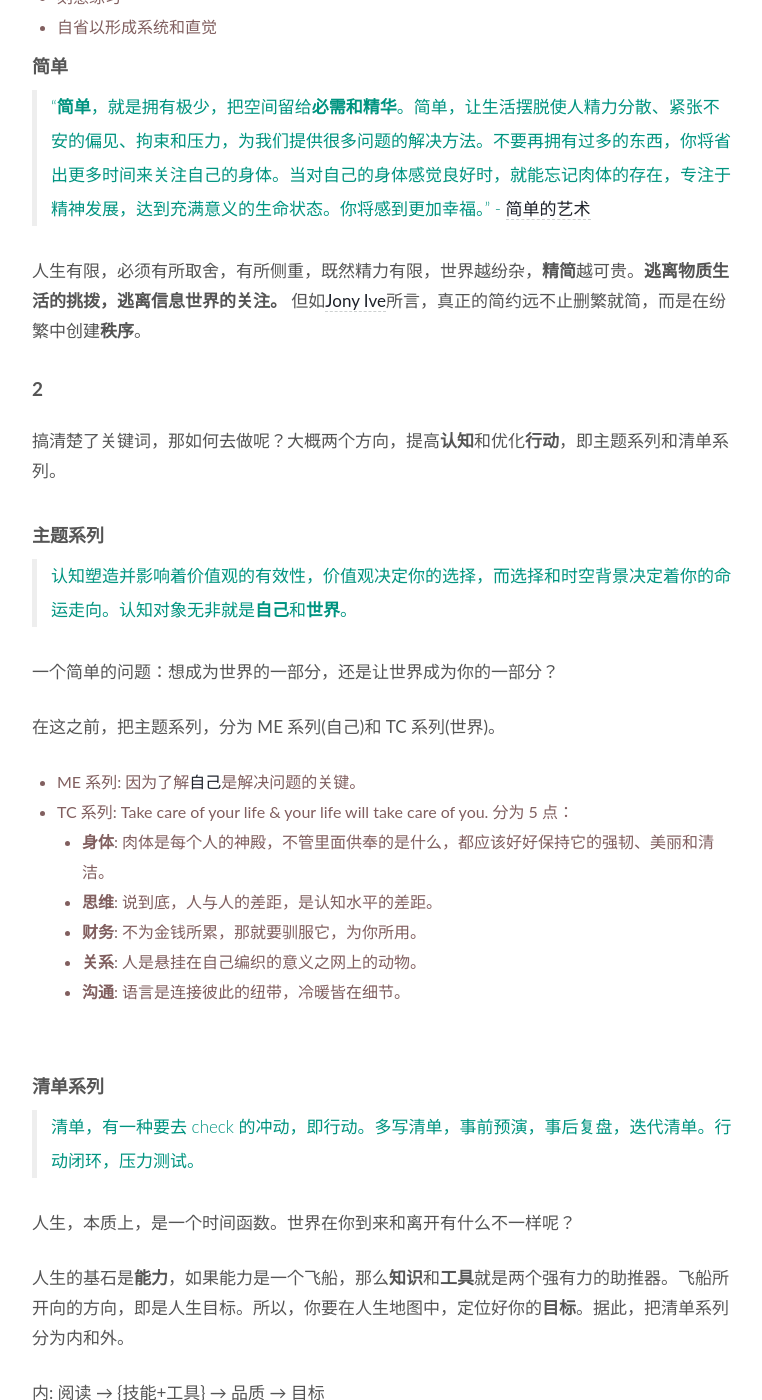
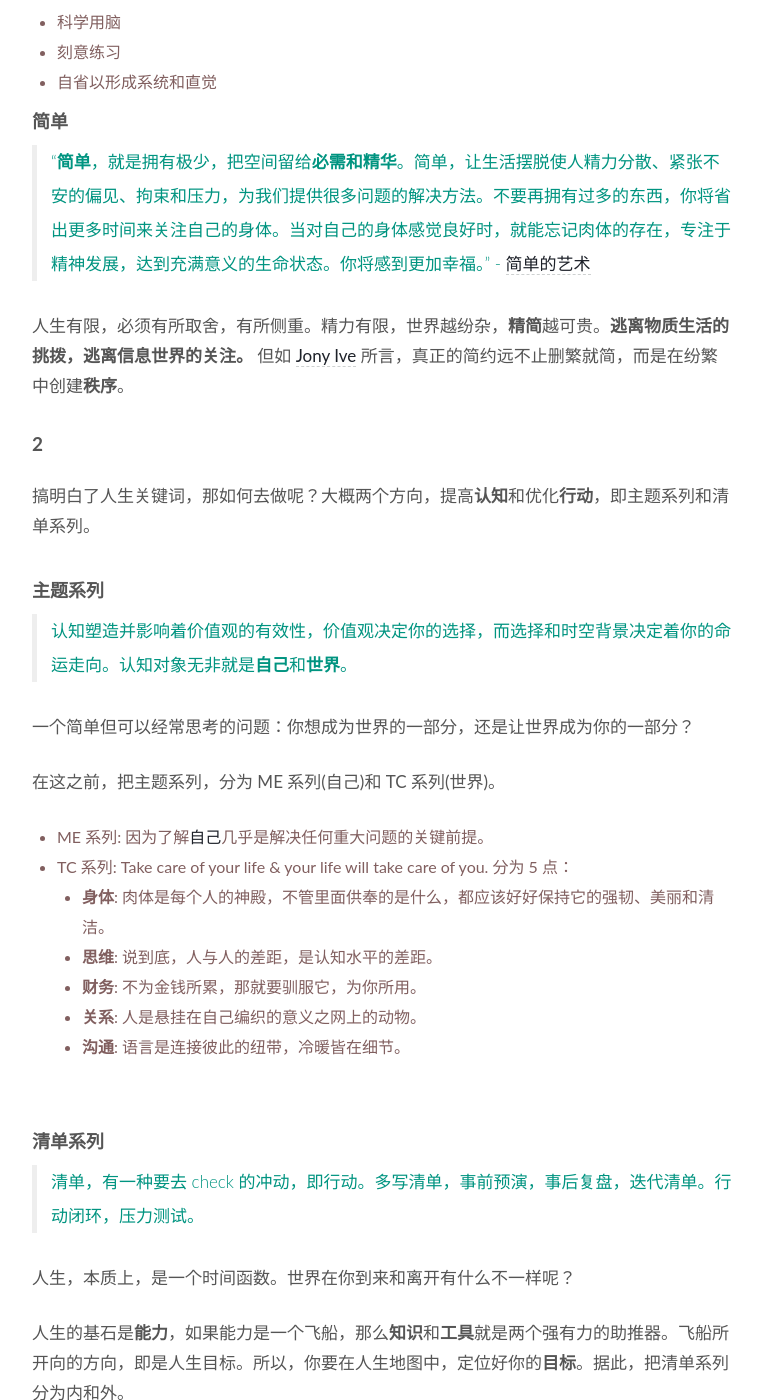
Before and after one commit to WillWang-X/willwang-x.github.io, a Jekyll site: the page built from _posts/blogs/2019-01-01-life-README.md, in a window 1280 px wide and 1400 px high, scrolled down 2698 px. Shown: the whole window, without its empty margins (258-1020 px from the left). Built offline with Jekyll 4.4.1, drawn with Linux system fonts in a browser that asks for light colours; some of the changed text lies outside the part shown.

Commit message:
Improve readability

```diff
--- a/_posts/blogs/2019-01-01-life-README.md
+++ b/_posts/blogs/2019-01-01-life-README.md
@@ -58,6 +58,7 @@
 
 **Internal** happiness is reward from being in **flow**. Create, mediate, love, play. It **clears** the mind & leaves us in **peace**.
 
+如果有选择，请把时间放在获得内在和大尺度的幸福上。
 
 ### 靠谱
 
@@ -85,22 +86,22 @@
 
 > "**简单**，就是拥有极少，把空间留给**必需和精华**。简单，让生活摆脱使人精力分散、紧张不安的偏见、拘束和压力，为我们提供很多问题的解决方法。不要再拥有过多的东西，你将省出更多时间来关注自己的身体。当对自己的身体感觉良好时，就能忘记肉体的存在，专注于精神发展，达到充满意义的生命状态。你将感到更加幸福。" - [简单的艺术](https://m.douban.com/book/subject/11620497/)
 
-人生有限，必须有所取舍，有所侧重，既然精力有限，世界越纷杂，**精简**越可贵。**逃离物质生活的挑拨，逃离信息世界的关注。** 但如[Jony Ive](https://youtu.be/4xzLr7xSr-g?t=46)所言，真正的简约远不止删繁就简，而是在纷繁中创建**秩序**。
+人生有限，必须有所取舍，有所侧重。精力有限，世界越纷杂，**精简**越可贵。**逃离物质生活的挑拨，逃离信息世界的关注。** 但如 [Jony Ive](https://youtu.be/4xzLr7xSr-g?t=46) 所言，真正的简约远不止删繁就简，而是在纷繁中创建**秩序**。
 
 
 ## 2
 
-搞清楚了关键词，那如何去做呢？大概两个方向，提高**认知**和优化**行动**，即主题系列和清单系列。
+搞明白了人生关键词，那如何去做呢？大概两个方向，提高**认知**和优化**行动**，即主题系列和清单系列。
 
 ### 主题系列
 
 > 认知塑造并影响着价值观的有效性，价值观决定你的选择，而选择和时空背景决定着你的命运走向。认知对象无非就是**自己**和**世界**。
 
-一个简单的问题：想成为世界的一部分，还是让世界成为你的一部分？
+一个简单但可以经常思考的问题：你想成为世界的一部分，还是让世界成为你的一部分？
 
 在这之前，把主题系列，分为 ME 系列(自己)和 TC 系列(世界)。
 
-- ME 系列: 因为了解[自己](https://www.wikiwand.com/en/Outline_of_self)是解决问题的关键。
+- ME 系列: 因为了解[自己](https://www.wikiwand.com/en/Outline_of_self)几乎是解决任何重大问题的关键前提。
 - TC 系列: Take care of your life & your life will take care of you. 分为 5 点：
 	- **身体**: 肉体是每个人的神殿，不管里面供奉的是什么，都应该好好保持它的强韧、美丽和清洁。
 	- **思维**: 说到底，人与人的差距，是认知水平的差距。
@@ -129,11 +130,11 @@
 
 <br>
 
-外: 见自己(数据 & 物品)，见天地(人和世界)，见众生(作品和成就)
+外: 见自己 (数据 & 物品)，见天地 (人和世界)，见众生 (作品和成就)
 
 - 数据清单：我积累了哪些数据？[]([Instagram](https://www.instagram.com/will.will.wang/)，[豆瓣](https://www.douban.com/people/lanluotiankong/)，[Github](https://github.com/willwang-x)，[微博](https://weibo.com/aibutong/))
 - 物品清单：我需要多少东西？
-- 感谢清单：感谢你所遇到人，因为温暖来源于此。
+- 感谢清单：感谢你所遇到人，人生漫长，温暖来源于此。
 - 旅行清单：文化和自然的奇妙，远不是单一的视觉可以感知的。
 - 作品清单：人生在世，最重要的是用作品讲话。
 - 成就清单：我对世界做了什么贡献？
```
Also changed, not shown: other parts of _posts/blogs/2019-01-01-life-README.md (+3 -3 lines).
